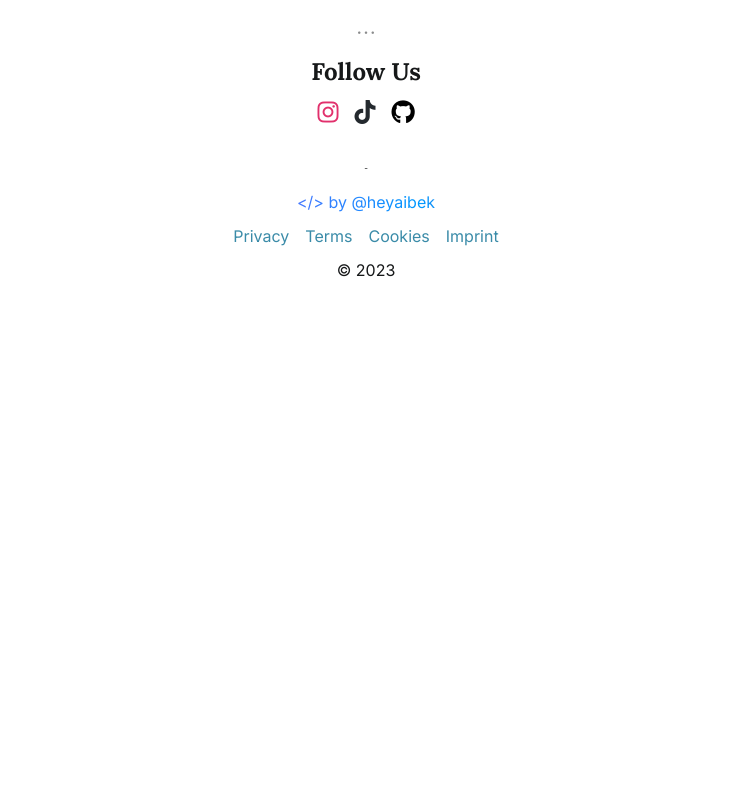
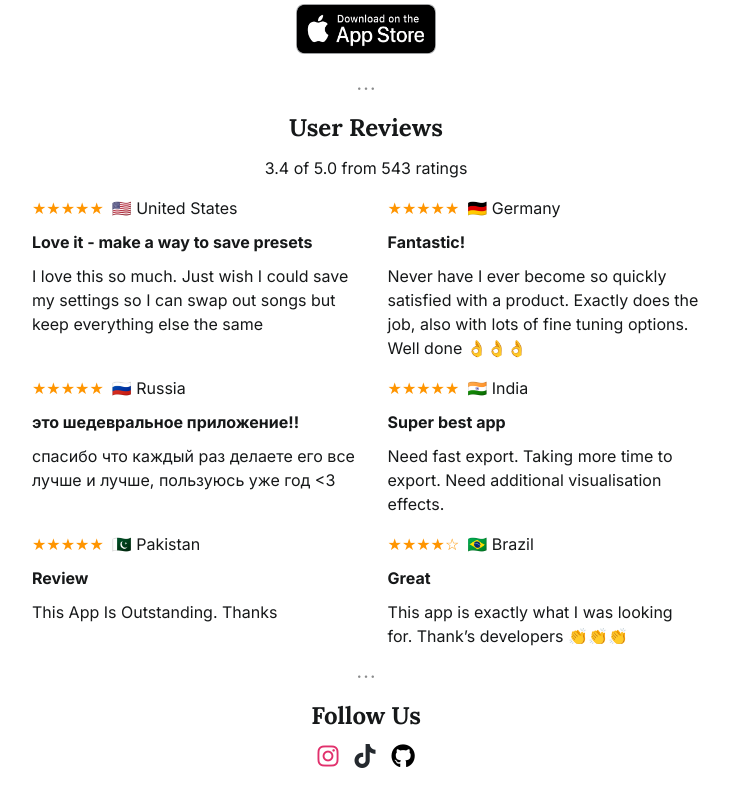
Before and after one commit to heyaibek/heyaibek.github.io, a Next.js app: page /vibely in a window 1280 px wide. Shown: the part 731-1520 px from the top of the page, without its empty margins (274-1003 px from the left). Before the commit the page ends 1029 px from the top, so only its background shows below. Built offline with nearby package versions, Linux system fonts and the light colour scheme.

Commit message:
feat(ui): add ratings section in vibely

```diff
--- a/src/pages/vibely/index.tsx
+++ b/src/pages/vibely/index.tsx
@@ -2,6 +2,8 @@ import Image from 'next/image';
 import styled from 'styled-components';
 import Head from 'next/head';
 import { Divider } from '@/components';
+import Link from 'next/link';
+import { countryFlags, generateStars, ratings } from './utils';
 
 const Social = styled.section`
   display: flex;
@@ -14,6 +16,38 @@ const Container = styled.div`
   text-align: center;
 `;
 
+const News = styled.div`
+  background: rgba(var(--text-rgb), 0.05);
+  padding: 0.5rem;
+  border-radius: 0.5rem;
+`;
+
+const Ratings = styled.div`
+  text-align: start;
+  display: grid;
+  grid-template-columns: auto auto;
+  gap: 1rem;
+
+  & > * {
+    display: flex;
+    flex-direction: column;
+    gap: 10px;
+
+    & > :nth-child(1) > .stars {
+      color: rgba(var(--rating-rgb), 1);
+      margin-right: 0.5rem;
+    }
+
+    & > :nth-child(2) {
+      font-weight: bold;
+    }
+  }
+
+	@media screen and (max-width: 700px) {
+    grid-template-columns: 1fr;
+	}
+`;
+
 export default function Home() {
   return (
     <Container>
@@ -22,6 +56,14 @@ export default function Home() {
       </Head>
       <h1>Vibely</h1>
       <p>Vibely enables creators to visualize & share music</p>
+      <News className="mb">
+        <Link href="/post/release-notes-v3.0.0">
+          A New Era for Vibely v3.0.0{' '}
+          <span role="img" aria-label="shine">
+            🌟
+          </span>
+        </Link>
+      </News>
       <section className="mb">
         <video
           muted
@@ -45,6 +87,28 @@ export default function Home() {
       </section>
       <Divider />
       <section className="mb">
+        <h1>User Reviews</h1>
+        <p>3.4 of 5.0 from 543 ratings</p>
+        <Ratings>
+          {ratings.map((r, i) => (
+            <div key={i}>
+              <span>
+                <span className="stars">{generateStars(r.rating)}</span>
+                <span className="country">
+                  <span className="flag" role="img" aria-label={r.from}>
+                    {countryFlags[r.from]}
+                  </span>{' '}
+                  <span>{r.from}</span>
+                </span>
+              </span>
+              <span>{r.title}</span>
+              <span>{r.message}</span>
+            </div>
+          ))}
+        </Ratings>
+      </section>
+      <Divider />
+      <section className="mb">
         <h1>Follow Us</h1>
         <Social>
           <a href="https://instagram.com/vibely.app" target="_blank" rel="noopener noreferrer">
--- /dev/null
+++ b/src/pages/vibely/utils.ts
@@ -0,0 +1,61 @@
+
+export function generateStars(value: number): string {
+  let result: Array<string> = [];
+  for (let i = 1; i <= value; i++) {
+    result.push('★');
+  }
+  for (let i = value; i < 5; i++) {
+    result.push('☆');
+  }
+  return result.join('');
+}
+
+export const countryFlags = {
+  'United States': '🇺🇸',
+  Germany: '🇩🇪',
+  Russia: '🇷🇺',
+  India: '🇮🇳',
+  Pakistan: '🇵🇰',
+  Brazil: '🇧🇷',
+};
+
+export const ratings = [
+  {
+    rating: 5,
+    title: 'Love it - make a way to save presets',
+    message:
+      'I love this so much. Just wish I could save my settings so I can swap out songs but keep everything else the same',
+    from: 'United States',
+  },
+  {
+    rating: 5,
+    title: 'Fantastic!',
+    message:
+      'Never have I ever become so quickly satisfied with a product. Exactly does the job, also with lots of fine tuning options. Well done 👌👌👌',
+    from: 'Germany',
+  },
+  {
+    rating: 5,
+    title: 'это шедевральное приложение!!',
+    message: 'спасибо что каждый раз делаете его все лучше и лучше, пользуюсь уже год <3',
+    from: 'Russia',
+  },
+  {
+    rating: 5,
+    title: 'Super best app',
+    message: 'Need fast export. Taking more time to export. Need additional visualisation effects.',
+    from: 'India',
+  },
+  {
+    rating: 5,
+    title: 'Review',
+    message: 'This App Is Outstanding. Thanks',
+    from: 'Pakistan',
+  },
+  {
+    rating: 4,
+    title: 'Great',
+    message: 'This app is exactly what I was looking for. Thank’s developers 👏👏👏',
+    from: 'Brazil',
+  },
+];
--- a/src/styles/globals.css
+++ b/src/styles/globals.css
@@ -1,6 +1,7 @@
 :root {
 	--text-rgb: 22, 24, 25;
 	--accent-rgb: 58, 139, 168;
+	--rating-rgb: 255, 149, 0;
 	--background-body-rgb: 255, 255, 255;
 	--background-code-rgb: 240, 240, 240;
 	--social-instagram: #e1306c;
```
